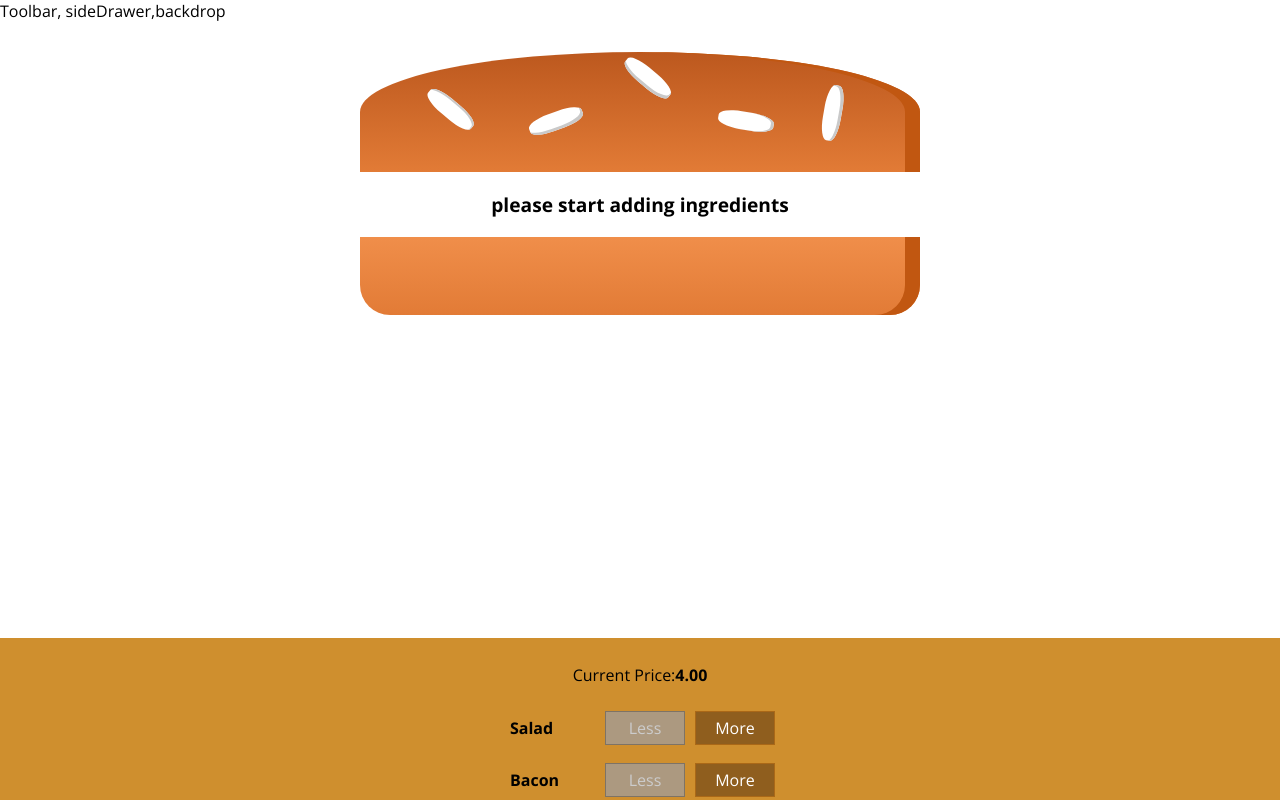
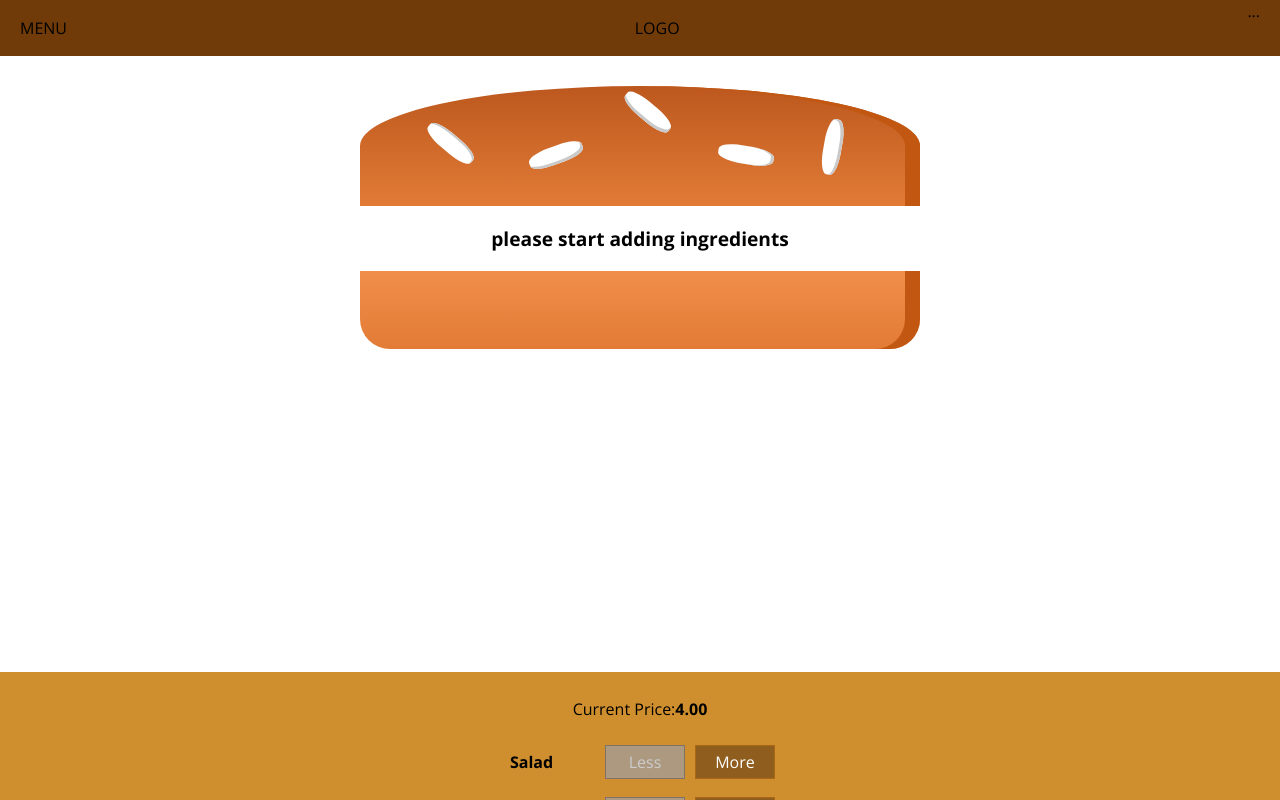
Before and after one commit to Rahul255/burger, a React app: page / in a window 1280 px wide. Shown: the top 800 px of the page. Built offline with nearby package versions, Linux system fonts and the light colour scheme.

Commit message:
added a toolbar

```diff
--- a/src/components/Burger/OrderSummary/OrderSummary.js
+++ b/src/components/Burger/OrderSummary/OrderSummary.js
@@ -1,5 +1,6 @@
 import React from 'react';
 import Aux from "../../../hoc/Aux";
+import Button from '../../UI/Button/Button';
 
 const  orderSummary = (props) => {
     const ingredientSummary = Object.keys(props.ingredients).map(igKey => {
@@ -15,7 +16,10 @@
             <ul>
                 {ingredientSummary}
             </ul>
+            <p><strong>Total Price: {props.price}</strong></p>
             <p>Continue to checkout?</p>
+            <Button btnType="Danger" clicked={props.purchaseCancelled}>CANCEL</Button>
+            <Button btnType="Success" clicked={props.purchaseContinued}>CONTINUE</Button>
         </Aux>
     );
 };
--- a/src/components/Layout/Layout.css
+++ b/src/components/Layout/Layout.css
@@ -1,3 +1,3 @@
 .Content {
-    margin-top: 16px;
+    margin-top: 72px;
 }
--- a/src/components/Layout/Layout.js
+++ b/src/components/Layout/Layout.js
@@ -1,10 +1,11 @@
 import React from 'react';
 import Aux from '../../hoc/Aux';
-import classes from'./Layout.css'
+import classes from './Layout.css';
+import Toolbar from '../Navigation/Toolbar/Toolbar';
 
 const  layout = (props) => (
     <Aux>
-        <div>Toolbar, sideDrawer,backdrop</div>
+        <Toolbar />
         <main className={classes.Content}>
             {props.children}
         </main>
--- /dev/null
+++ b/src/components/Navigation/Toolbar/Toolbar.css
@@ -0,0 +1,18 @@
+.Toolbar {
+    height: 56px;
+    width: 100%;
+    position: fixed;
+    top: 0;
+    left: 0;
+    background-color: #703B09;
+    display: flex;
+    justify-content: space-between;
+    align-items: center;
+    padding: 0 20px;
+    box-sizing: border-box;
+    z-index: 90;
+}
+
+.Toolbar nav {
+    height: 100%;
+}
--- /dev/null
+++ b/src/components/Navigation/Toolbar/Toolbar.js
@@ -0,0 +1,13 @@
+import React from 'react';
+import classes from './Toolbar.css';
+
+const toolbar =  () => (
+    <header className={classes.Toolbar}>
+        <div>MENU</div>
+        <div>LOGO</div>
+        <nav>
+            ...
+        </nav>
+    </header>
+);
+export default toolbar;
--- /dev/null
+++ b/src/components/UI/Button/Button.css
@@ -0,0 +1,24 @@
+.Button {
+    background-color: transparent;
+    border: none;
+    color: white;
+    outline: none;
+    cursor: pointer;
+    font: inherit;
+    padding: 10px;
+    margin: 10px;
+    font-weight: bold;
+}
+
+.Button:first-of-type {
+    margin-left: 0;
+    padding-left: 0;
+}
+
+.Success {
+    color: #5C9210;
+}
+
+.Danger {
+    color: #944317;
+}
--- /dev/null
+++ b/src/components/UI/Button/Button.js
@@ -0,0 +1,9 @@
+import React from 'react';
+import classes from './Button.css';
+
+const  button = (props) => (
+    <button
+        className={[classes.Button, classes[props.btnType]].join(' ')}
+        onClick={props.clicked}>{props.children}</button>
+);
+export default button;
--- a/src/containers/BurgerBuilder/BurgerBuilder.js
+++ b/src/containers/BurgerBuilder/BurgerBuilder.js
@@ -35,6 +35,9 @@
     //cancel the purchase so, that time popup is close
     purchaseCancelHandler = () => {
         this.setState({purchasing: false});
+    }
+    purchaseContinueHandler = () => {
+        alert('You are continue');
     }
     //update the purchase state
     updatePurchaseState (ingredients) {
@@ -88,7 +91,12 @@
         return (
             <Aux>
                 <Model show={this.state.purchasing} modalClosed={this.purchaseCancelHandler}>
-                    <OrderSummary ingredients={this.state.ingredients  }/>
+                    <OrderSummary
+                        price={this.state.totalPrice}
+                        ingredients={this.state.ingredients  }
+                        purchaseCancelled={this.purchaseCancelHandler}
+                        purchaseContinued={this.purchaseContinueHandler}
+                    />
                 </Model>
                 <Burger ingredients={this.state.ingredients}/>
                 <BuildControls
```
Also changed, not shown: src/components/Logo/Logo.js (added).
